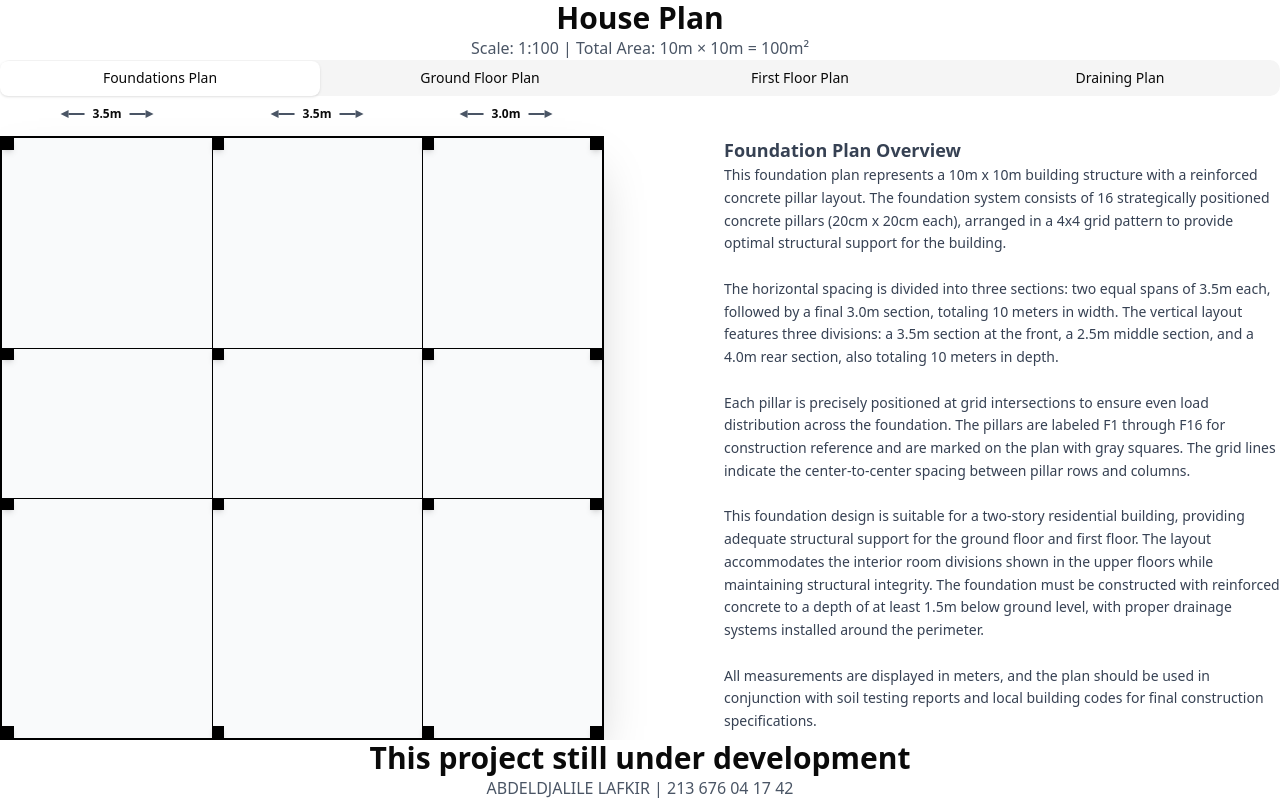
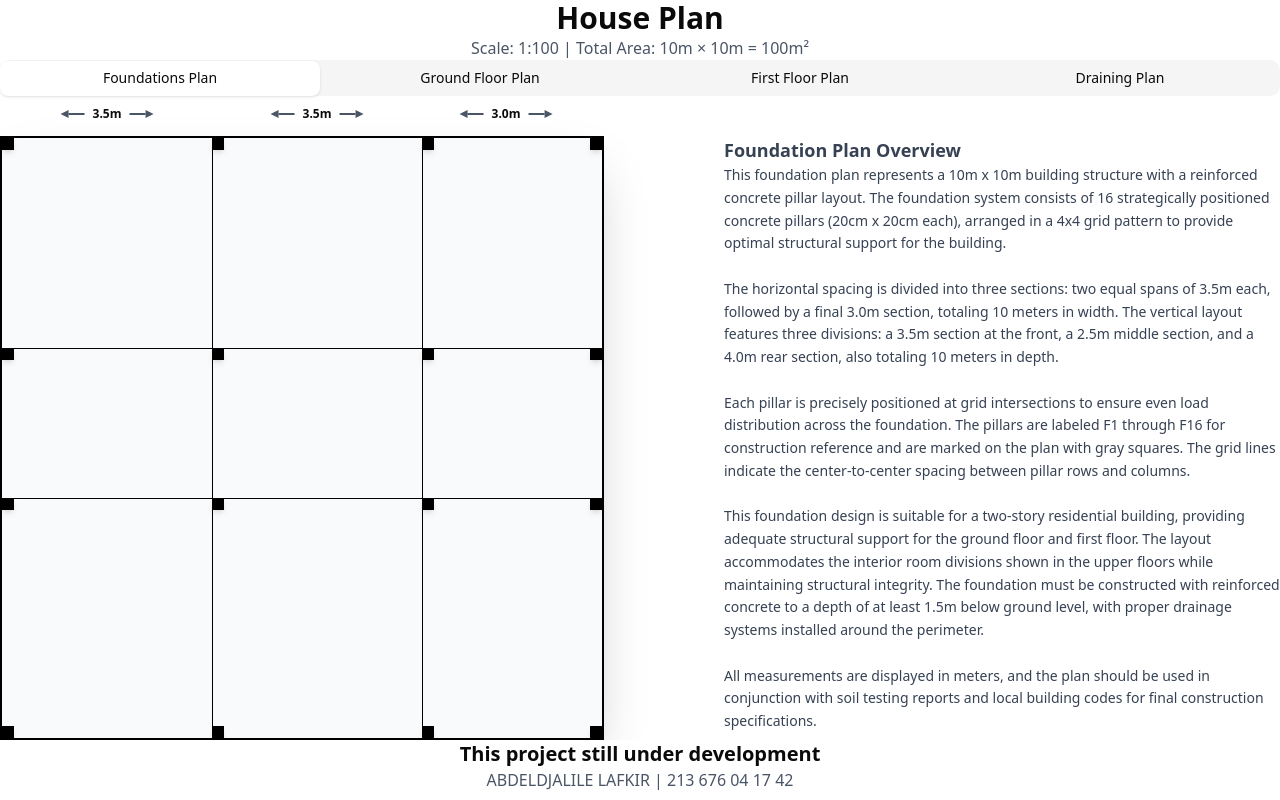
Before and after one commit to abdeldjalile-lafkir/house-plan, a Next.js app: page / in a window 1280 px wide. Built offline with nearby package versions, Linux system fonts and the light colour scheme.

Commit message:
Update page.tsx

```diff
--- a/src/app/page.tsx
+++ b/src/app/page.tsx
@@ -8,7 +8,7 @@ import {
 
 export default function Home() {
   return (
-    <div className="flex flex-col items-center justify-between p-24 m-25">
+    <div className="flex flex-col items-center justify-between p-24 m-25 overflow-x-scroll">
       <div className="w-full flex flex-col items-center justify-center mb-8">
         <h1 className="text-3xl font-bold mb-2">House Plan</h1>
         <p className="text-gray-600">
@@ -41,7 +41,7 @@ export default function Home() {
       </Tabs>
 
       <div className="w-full flex flex-col items-center justify-center my-18">
-        <h1 className="text-3xl font-bold mb-2">
+        <h1 className="text-xl font-bold mx-auto my-2">
           This project still under development
         </h1>
         <p className="text-gray-600">ABDELDJALILE LAFKIR | 213 676 04 17 42</p>
```
